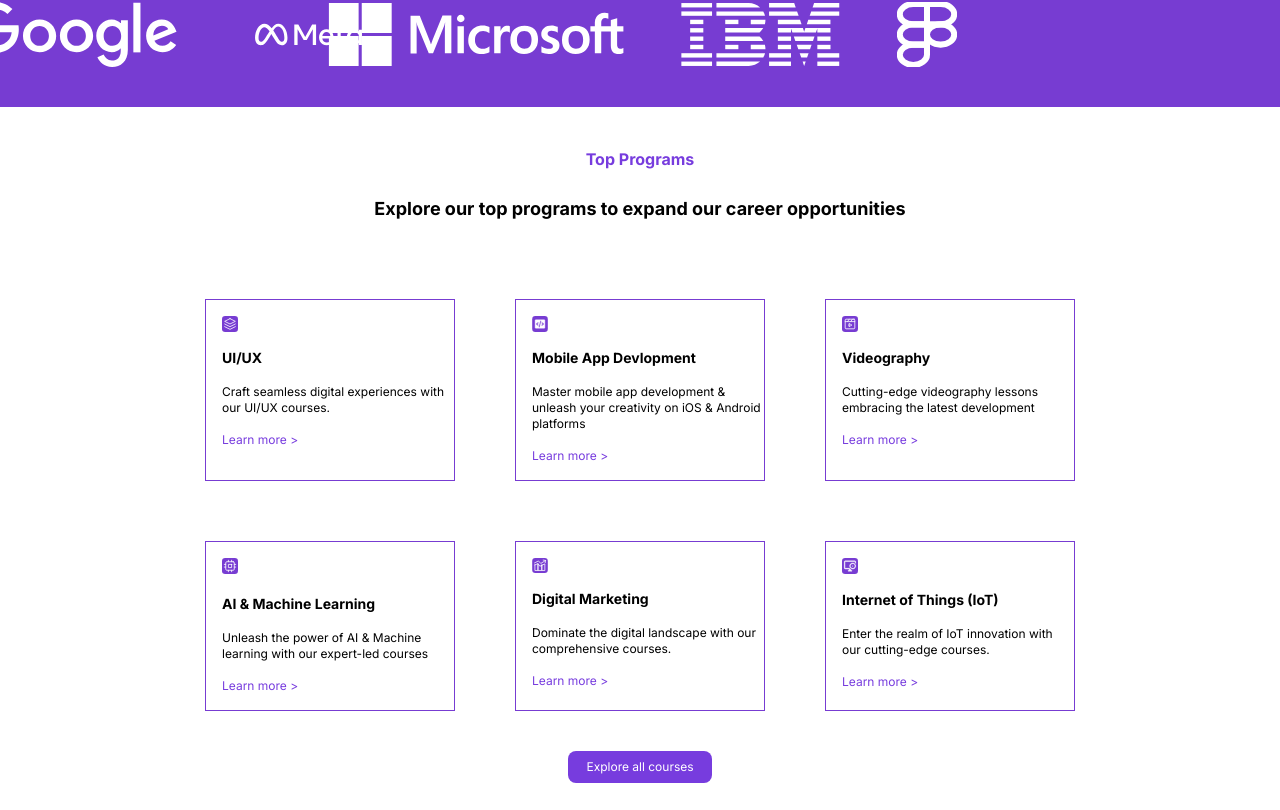
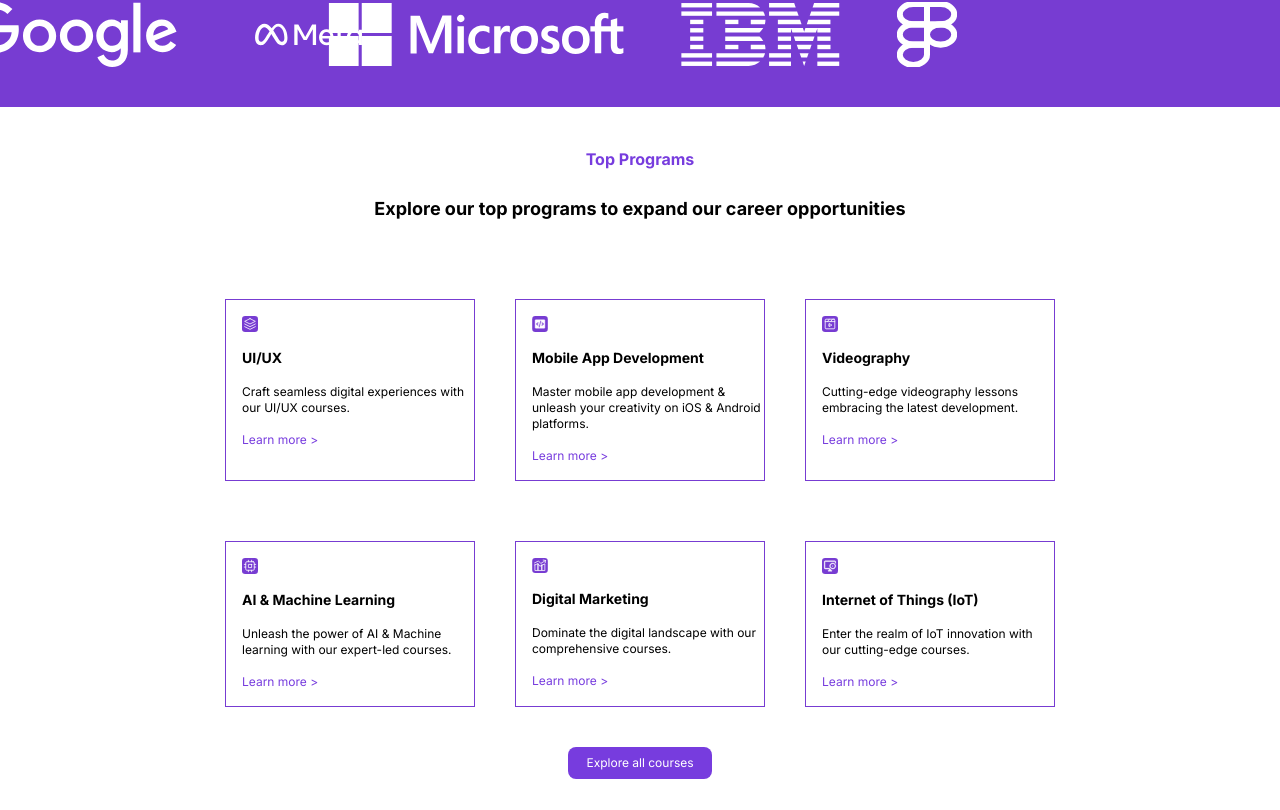
Before and after one commit to itstolexy/skill-up, a Next.js app: page / in a window 1280 px wide. Shown: the part 650-1460 px from the top of the page. Built offline with nearby package versions, Linux system fonts and the light colour scheme.

Commit message:
resuable component

```diff
--- /dev/null
+++ b/app/components/coursecard/index.tsx
@@ -0,0 +1,28 @@
+/* eslint-disable @next/next/no-img-element */
+interface CourseCardProps {
+    imageSrc: string;
+    altText: string;
+    title: string;
+    description: string;
+  }
+
+  const CourseCard: React.FC<CourseCardProps> = ({ imageSrc, altText, title, description }) => {
+    return (
+      <div className="border border-[#773CD2] mt-5 lg:w-[250px] mx-5">
+        <img
+          className="ml-4 mt-4"
+          src={imageSrc}
+          alt={altText}
+          height="16px"
+          width="16px"
+        />
+        <span className="text-left">
+          <h3 className="ml-4 mt-4 text-sm font-bold">{title}</h3>
+          <p className="ml-4 mt-4 text-xs">{description}</p>
+          <p className="text-[#773CDE] text-xs ml-4 my-4">Learn more &gt;{" "}</p>
+        </span>
+      </div>
+    );
+  };
+
+export default CourseCard;
--- /dev/null
+++ b/app/components/coursesection/index.tsx
@@ -0,0 +1,72 @@
+import React from 'react';
+import CourseCard from '../coursecard';
+
+const CoursesSection = () => {
+    const courses = [
+      {
+        imageSrc: "/images/ui.svg",
+        altText: "ui",
+        title: "UI/UX",
+        description: "Craft seamless digital experiences with our UI/UX courses."
+      },
+      {
+        imageSrc: "/images/mad.svg",
+        altText: "mad",
+        title: "Mobile App Development",
+        description: "Master mobile app development & unleash your creativity on iOS & Android platforms."
+      },
+      {
+        imageSrc: "/images/vid.svg",
+        altText: "vid",
+        title: "Videography",
+        description: "Cutting-edge videography lessons embracing the latest development."
+      },
+      {
+        imageSrc: "/images/ai.svg",
+        altText: "ai",
+        title: "AI & Machine Learning",
+        description: "Unleash the power of AI & Machine learning with our expert-led courses."
+      },
+      {
+        imageSrc: "/images/mar.svg",
+        altText: "mar",
+        title: "Digital Marketing",
+        description: "Dominate the digital landscape with our comprehensive courses."
+      },
+      {
+        imageSrc: "/images/iot.svg",
+        altText: "iot",
+        title: "Internet of Things (IoT)",
+        description: "Enter the realm of IoT innovation with our cutting-edge courses."
+      }
+    ];
+
+    return (
+      <div>
+        <div className="text-black mt-14 lg:flex lg:flex-row justify-center">
+          {courses.slice(0, 3).map((course, index) => (
+            <CourseCard
+              key={index}
+              imageSrc={course.imageSrc}
+              altText={course.altText}
+              title={course.title}
+              description={course.description}
+            />
+          ))}
+        </div>
+        <div className="text-black lg:mt-10 mt-5 lg:flex lg:flex-row justify-center">
+          {courses.slice(3).map((course, index) => (
+            <CourseCard
+              key={index}
+              imageSrc={course.imageSrc}
+              altText={course.altText}
+              title={course.title}
+              description={course.description}
+            />
+          ))}
+        </div>
+      </div>
+    );
+  };
+
+  export default CoursesSection;
--- a/app/page.tsx
+++ b/app/page.tsx
@@ -4,6 +4,7 @@ import Image from "next/image";
 import Header from "./components/header";
 import Footer from "./components/footer";
 import Link from "next/link";
+import CoursesSection from "./components/coursesection";
 
 export default function Home() {
   return (
@@ -135,139 +136,16 @@ export default function Home() {
 
       {/* PAGE 2 */}
 
-      <div className="mt-10 text-center mx-auto">
+      <section className="mt-10 text-center mx-auto">
         <h2 className="text-center text-[#773cde] font-bold">Top Programs</h2>
         <p className=" font-bold text-lg text-black mt-6 mx-20">
           Explore our top programs to expand our career opportunities
         </p>
-
-        <div className="text-black mt-14 lg:flex lg:flex-row justify-center">
-          <div className="border border-[#773CD2] mt-5 lg:w-[250px] mx-5">
-            <img
-              className="ml-4 mt-4"
-              src="/images/ui.svg"
-              alt="ui"
-              height="16px"
-              width="16px"
-            />
-            <span className="text-left">
-              <h3 className="ml-4 mt-4 text-sm font-bold">UI/UX</h3>
-              <p className="ml-4 mt-4 text-xs">
-                Craft seamless digital experiences with our UI/UX courses.
-              </p>
-              <p className="text-[#773CDE] text-xs ml-4 my-4">
-                Learn more &gt;{" "}
-              </p>
-            </span>
-          </div>
-          <div className="border border-[#773CD2] lg:w-[250px] mt-5 lg:ml-10 mx-5">
-            <img
-              className="ml-4 mt-4"
-              src="/images/mad.svg"
-              alt="mad"
-              height="16px"
-              width="16px"
-            />
-            <span className="text-left">
-              <h3 className="ml-4 mt-4 text-sm font-bold">
-                Mobile App Devlopment
-              </h3>
-              <p className="ml-4 mt-4 text-xs">
-                Master mobile app development & unleash your creativity on iOS &
-                Android platforms
-              </p>
-              <p className="text-[#773CDE] text-xs ml-4 my-4">
-                Learn more &gt;{" "}
-              </p>
-            </span>
-          </div>
-          <div className="border border-[#773CD2] mt-5 lg:w-[250px] mx-5 lg:ml-10">
-            <img
-              className="ml-4 mt-4"
-              src="/images/vid.svg"
-              alt="vid"
-              height="16px"
-              width="16px"
-            />
-            <span className="text-left">
-              <h3 className="ml-4 lg:mt-4 mt-5 text-sm font-bold">
-                Videography
-              </h3>
-              <p className="ml-4 mt-4 text-xs">
-                Cutting-edge videography lessons embracing the latest
-                development
-              </p>
-              <p className="text-[#773CDE] text-xs ml-4 my-4">
-                Learn more &gt;{" "}
-              </p>
-            </span>
-          </div>
-        </div>
-        <div className="text-black lg:mt-10 mt-5 lg:flex lg:flex-row justify-center">
-          <div className="border border-[#773CD2] mt-5 lg:w-[250px] mx-5">
-            <img
-              className="ml-4 mt-4"
-              src="/images/ai.svg"
-              alt="ai"
-              height="16px"
-              width="16px"
-            />
-            <span className="text-left">
-              <h3 className="ml-4 mt-5 text-sm font-bold">
-                AI & Machine Learning
-              </h3>
-              <p className="ml-4 mt-4 text-xs">
-                Unleash the power of AI & Machine learning with our expert-led
-                courses
-              </p>
-              <p className="text-[#773CDE] text-xs ml-4 my-4">
-                Learn more &gt;{" "}
-              </p>
-            </span>
-          </div>
-          <div className="border border-[#773CD2] lg:w-[250px] lg:ml-10 mx-5 mt-5">
-            <img
-              className="ml-4 mt-4"
-              src="/images/mar.svg"
-              alt="mar"
-              height="16px"
-              width="16px"
-            />
-            <span className="text-left">
-              <h3 className="ml-4 mt-4 text-sm font-bold">Digital Marketing</h3>
-              <p className="ml-4 mt-4 text-xs">
-                Dominate the digital landscape with our comprehensive courses.
-              </p>
-              <p className="text-[#773CDE] text-xs ml-4 my-4">
-                Learn more &gt;{" "}
-              </p>
-            </span>
-          </div>
-          <div className="border border-[#773CD2] lg:w-[250px] mt-5 mx-5 lg:ml-10">
-            <img
-              className="ml-4 mt-4"
-              src="/images/iot.svg"
-              alt="iot"
-              height="16px"
-              width="16px"
-            />
-            <span className="text-left">
-              <h3 className="ml-4 mt-4 text-sm font-bold">
-                Internet of Things (IoT)
-              </h3>
-              <p className="ml-4 mt-4 text-xs">
-                Enter the realm of IoT innovation with our cutting-edge courses.
-              </p>
-              <p className="text-[#773CDE] text-xs ml-4 my-4">
-                Learn more &gt;{" "}
-              </p>
-            </span>
-          </div>
-        </div>
+        <CoursesSection />
         <button className="text-center items-center justify-center rounded-lg w-36 h-8 bg-[#773cde] text-white text-xs mt-10">
           Explore all courses
         </button>
-      </div>
+      </section>
 
       {/* PAGE 3 */}
 
```
